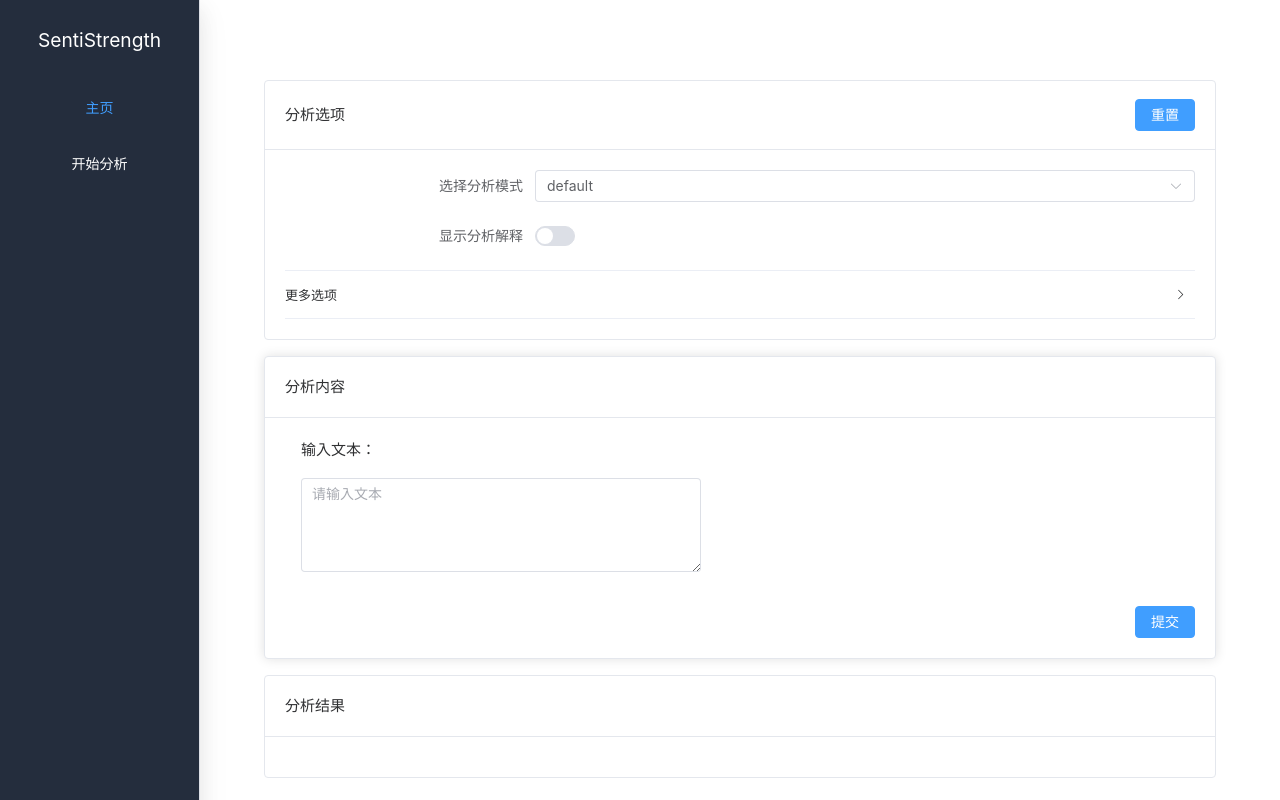
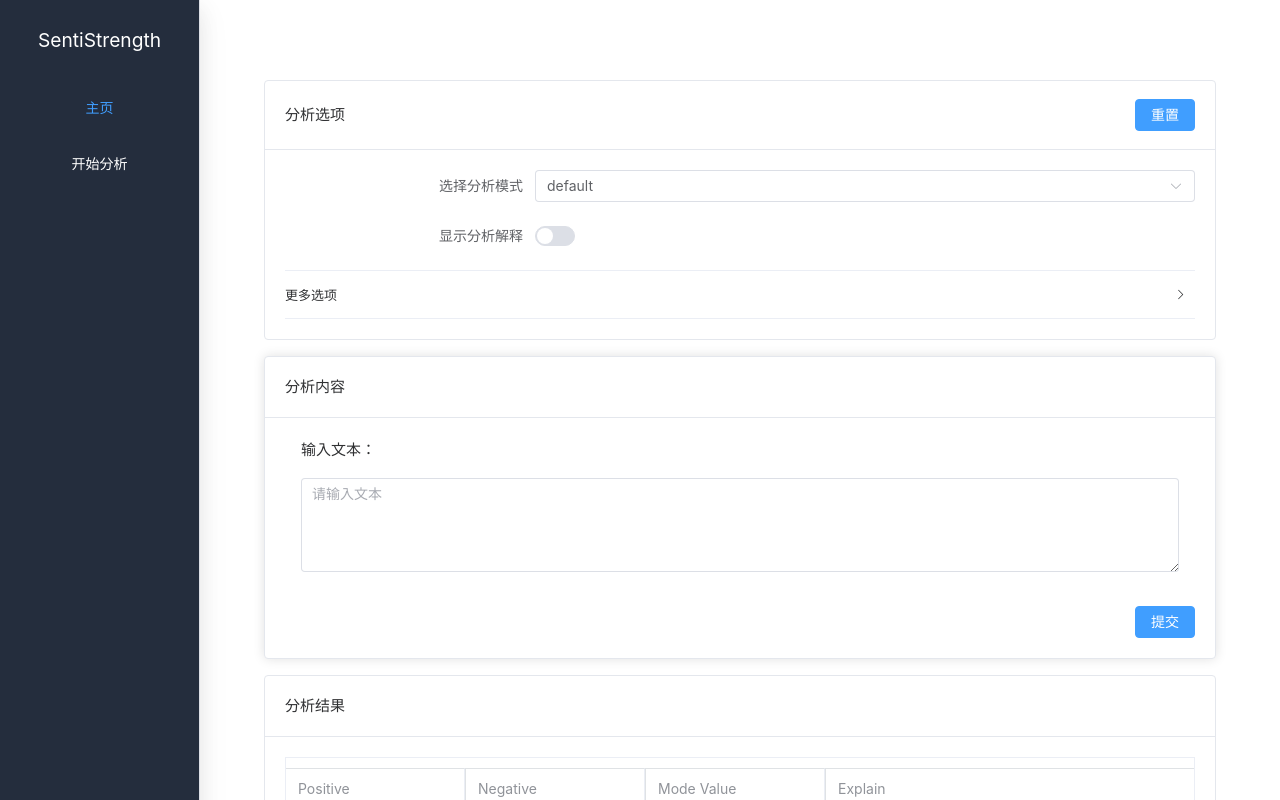
Before and after one commit to SentiSamoyed/SentiStrength-FE, a Vue app: page /analyse in a window 1280 px wide. Shown: the top 800 px of the page. Built offline with nearby package versions, Linux system fonts and the light colour scheme.

Commit message:
feat: 使用表格展示数据结果

```diff
--- a/src/components/AnalyseResult.vue
+++ b/src/components/AnalyseResult.vue
@@ -5,12 +5,7 @@
         <span>分析结果</span>
       </div>
     </template>
-
-    <span class='result'>
-
-      </span>
-
-    <slot name='skeleton'></slot>
+    <slot name='table'></slot>
 
   </el-card>
 </template>
--- a/src/views/AnalyseView.vue
+++ b/src/views/AnalyseView.vue
@@ -5,7 +5,7 @@
     <AnalyseText ref='AnalyseText'>
       <template #text>
         <el-input type='textarea' rows='4' placeholder='请输入文本' v-model='form.text'
-                  style='margin: 1rem; width: 400px' />
+                  style='margin: 1rem;' />
       </template>
       <template #button>
         <el-button type='primary' @click='submit'>提交</el-button>
@@ -13,8 +13,14 @@
     </AnalyseText>
 
     <AnalyseResult>
-      <template #skeleton>
-        <el-skeleton v-if='loading' animated />
+
+      <template #table>
+        <el-table :data='tableData' border v-loading='loading'>
+          <el-table-column prop='val1' label='Positive' width='180'></el-table-column>
+          <el-table-column prop='val2' label='Negative' width='180'></el-table-column>
+          <el-table-column prop='val3' label='Mode Value' width='180'></el-table-column>
+          <el-table-column prop='explain' label='Explain'></el-table-column>
+        </el-table>
       </template>
     </AnalyseResult>
   </main>
@@ -36,9 +42,10 @@
   data() {
     return {
       form: reactive({
-        text: '',
+        text: ''
       }),
-      loading: false
+      loading: false,
+      tableData: []
     }
   },
   methods: {
@@ -60,11 +67,15 @@
 
       axios(params)
         .then(res => {
-          console.log(res)
+          if (res.data.code !== 0) {
+            window.alert('请求失败' + '\n' + res.data.msg)
+            return
+          }
+          this.tableData = res.data.data
         })
         .catch(err => {
           console.log(err)
-          window.alert('请求失败' + '\n' + err)
+          window.alert('请求失败' + '\n' + err.message)
         }).finally(() => {
         this.loading = false
       })
```
